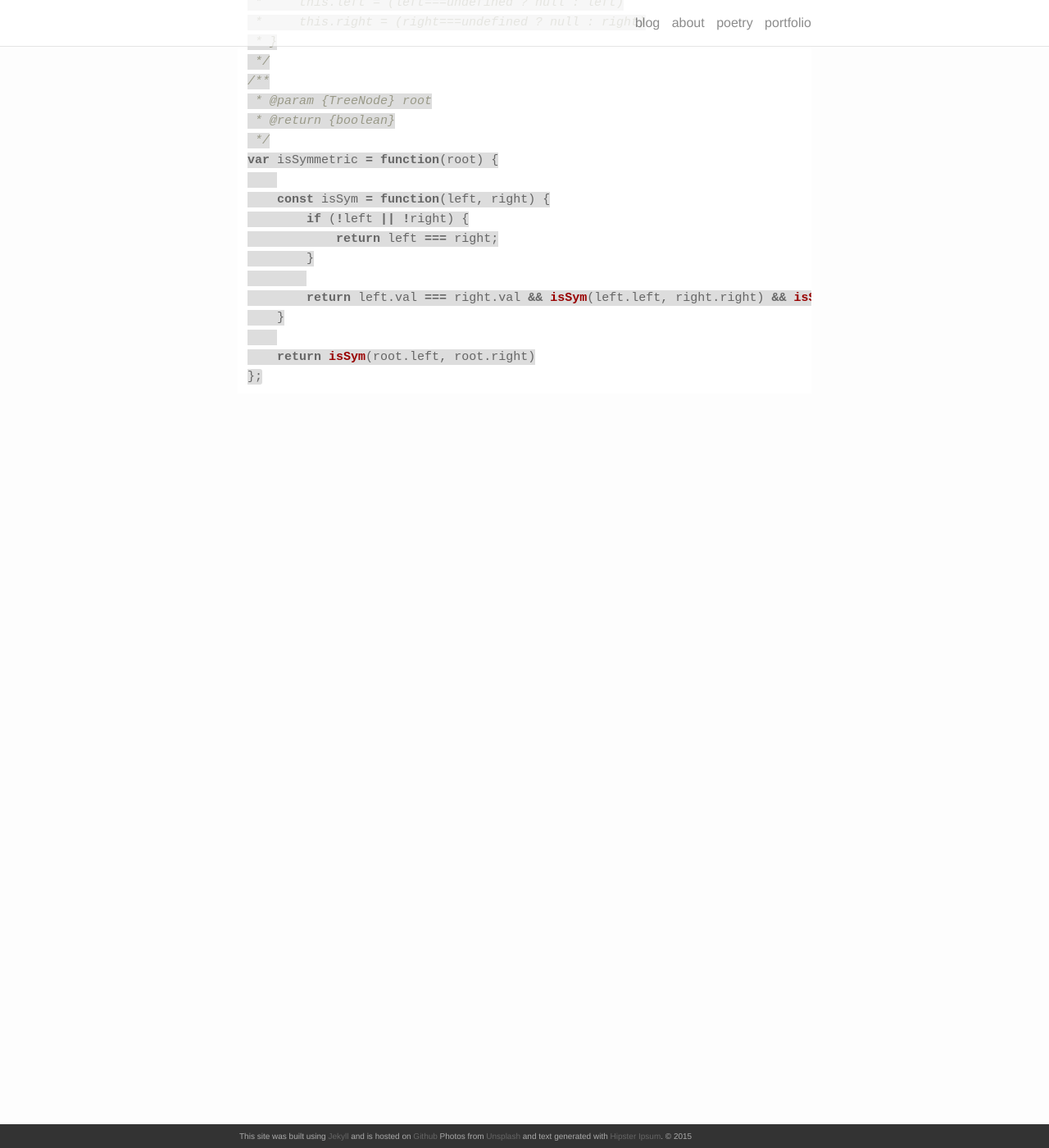
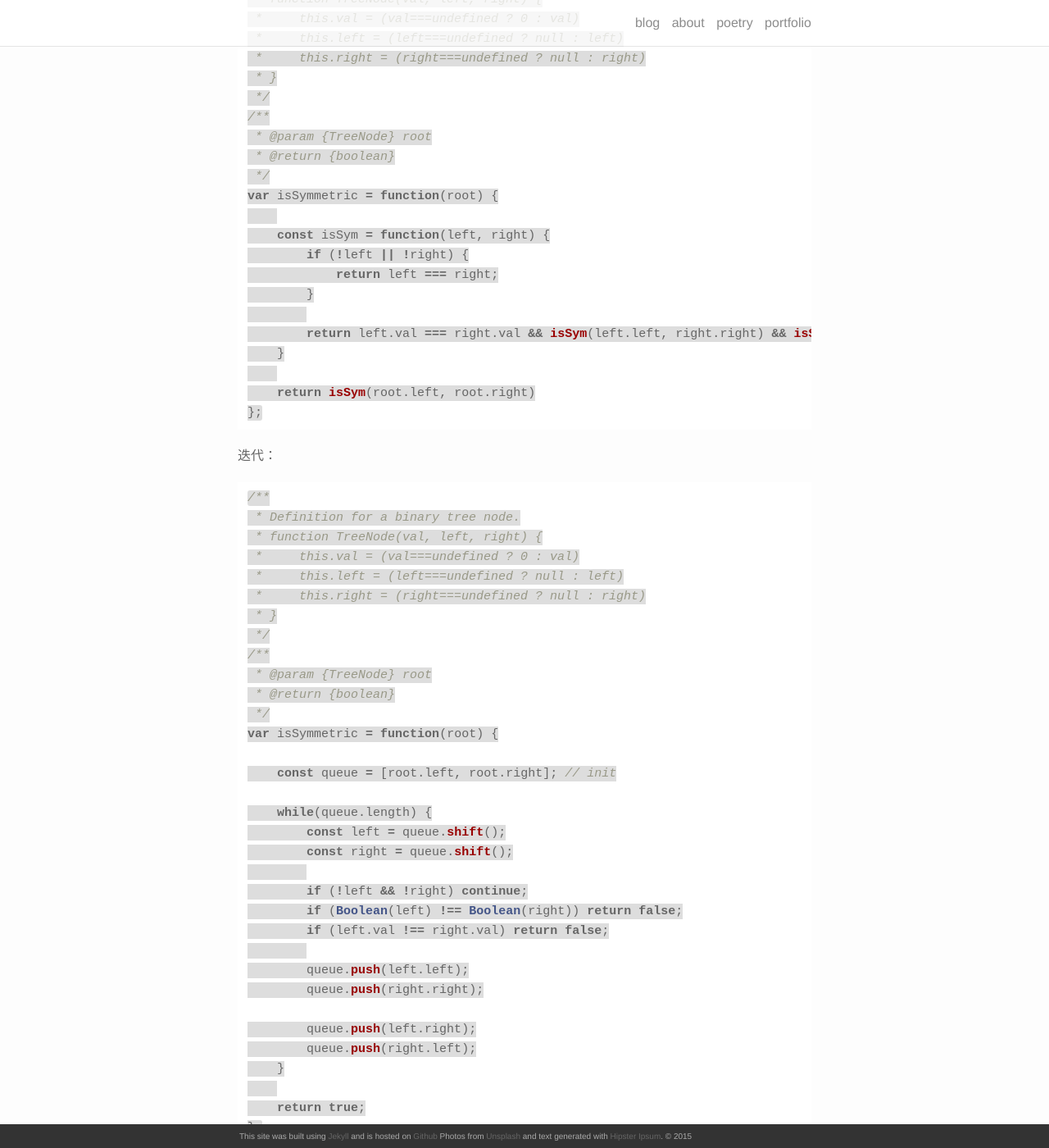
Before and after one commit to akmissxt/blog, a Jekyll site: the page built from _posts/2021-06-30-101.对称树.md, in a window 1280 px wide and 1400 px high, scrolled down 612 px. Shown: the whole window at 82% size. Built offline with Jekyll 4.4.1, drawn with Linux system fonts in a browser that asks for light colours; nearby versions of some CDN libraries; our own code applies the rules of GitHub Pages for plain Markdown files.

Commit message:
update(算法题):对称树添加迭代解法

````diff
--- a/_posts/2021-06-30-101.对称树.md
+++ b/_posts/2021-06-30-101.对称树.md
@@ -36,3 +37,40 @@ var isSymmetric = function(root) {
     return isSym(root.left, root.right)
 };
 ```
+
+迭代：
+```javascript
+/**
+ * Definition for a binary tree node.
+ * function TreeNode(val, left, right) {
+ *     this.val = (val===undefined ? 0 : val)
+ *     this.left = (left===undefined ? null : left)
+ *     this.right = (right===undefined ? null : right)
+ * }
+ */
+/**
+ * @param {TreeNode} root
+ * @return {boolean}
+ */
+var isSymmetric = function(root) {
+
+    const queue = [root.left, root.right]; // init
+
+    while(queue.length) {
+        const left = queue.shift();
+        const right = queue.shift();
+
+        if (!left && !right) continue;
+        if (Boolean(left) !== Boolean(right)) return false;
+        if (left.val !== right.val) return false;
+
+        queue.push(left.left);
+        queue.push(right.right);
+
+        queue.push(left.right);
+        queue.push(right.left);
+    }
+
+    return true;
+};
+```
````
Also changed, not shown: other parts of _posts/2021-06-30-101.对称树.md (+1 -0 lines).
